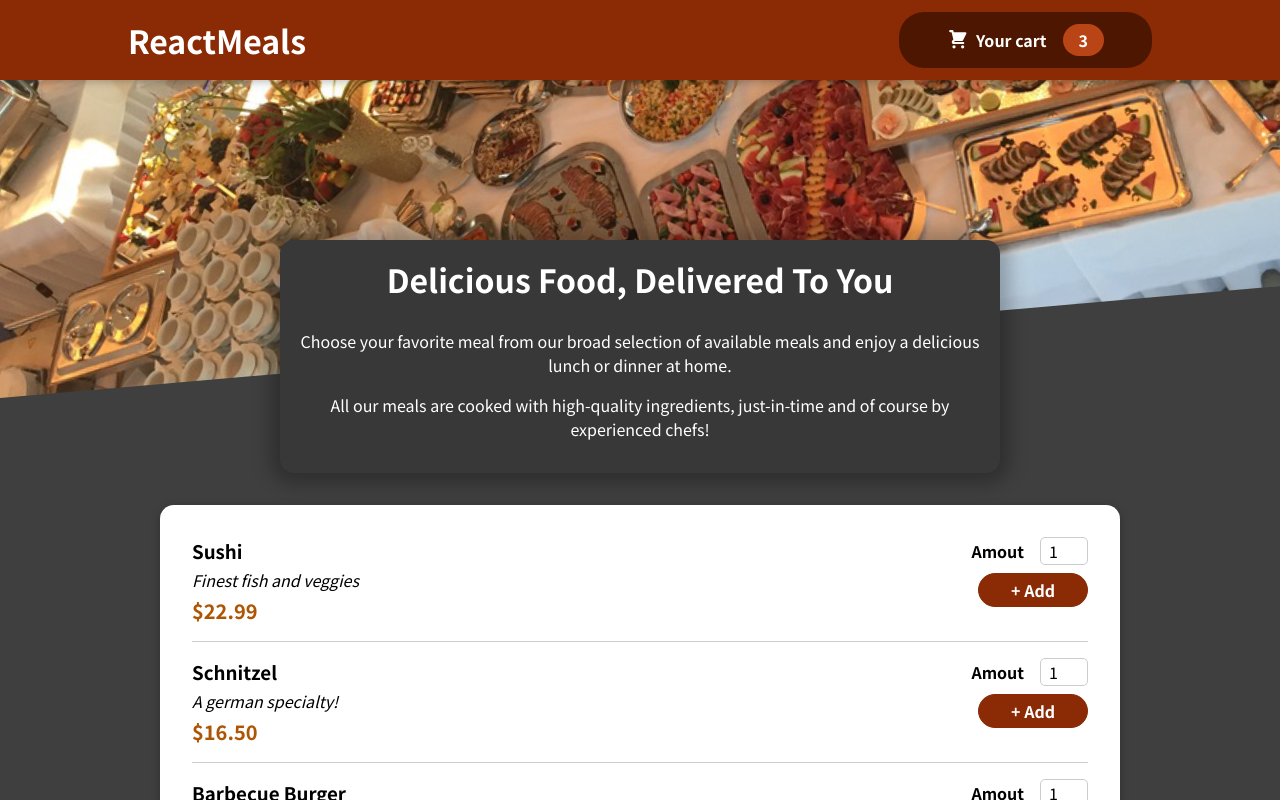
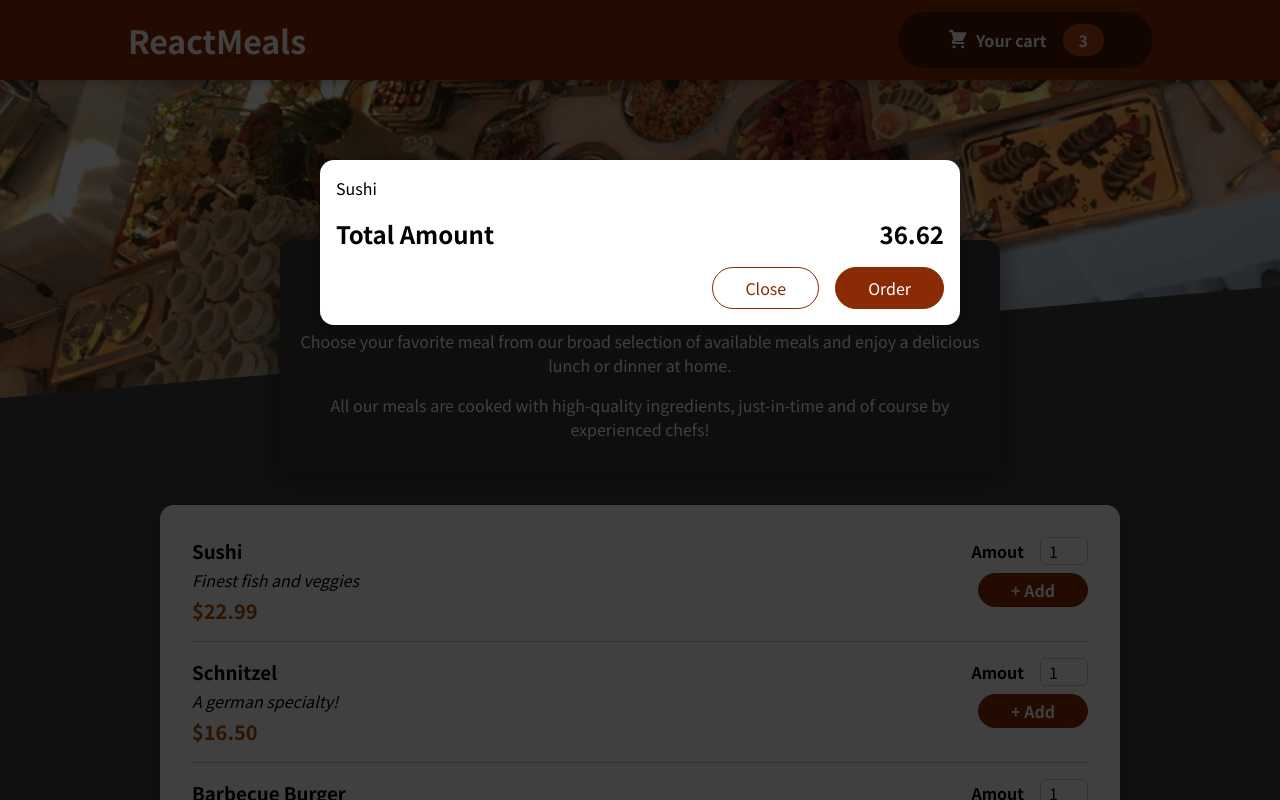
Before and after one commit to b3rking/food-app, a React (Create React App) app: page / in a window 1280 px wide. Shown: the top 800 px of the page. Built offline with nearby package versions, Linux system fonts and the light colour scheme.

Commit message:
feat: add modal component

```diff
--- a/public/index.html
+++ b/public/index.html
@@ -28,6 +28,7 @@
   </head>
   <body>
     <noscript>You need to enable JavaScript to run this app.</noscript>
+    <div id="overlays"></div>
     <div id="root"></div>
     <!--
       This HTML file is a template.
--- a/src/App.js
+++ b/src/App.js
@@ -1,11 +1,13 @@
 import Header from './components/Layout/Header'
 import React from 'react'
 import Meals from './components/Meals/Meals';
+import Cart from './components/Cart/Cart';
 
 function App() {
     return (
         <React.Fragment>
             <Header />
+            <Cart />
             <main>
                 <Meals />
             </main>
--- a/src/components/Cart/Cart.js
+++ b/src/components/Cart/Cart.js
@@ -1,5 +1,6 @@
 import React from "react";
 import classes from "./Cart.module.css";
+import Modal from "../UI/Modal";
 
 const Cart = (props) => {
     const cartItems = (
@@ -12,7 +13,7 @@
         </ul>
     );
     return (
-        <div>
+        <Modal>
             {cartItems}
             <div className={classes.total}>
                 <span>Total Amount</span>
@@ -22,7 +23,7 @@
                 <button className={classes["button--alt"]}>Close</button>
                 <button className={classes.button}>Order</button>
             </div>
-        </div>
+        </Modal>
     );
 };
 
--- /dev/null
+++ b/src/components/UI/Modal.js
@@ -0,0 +1,31 @@
+import React from "react";
+import classes from "./Modal.module.css";
+import ReactDOM from "react-dom";
+
+const Backdrop = (props) => {
+    return <div className={classes.backdrop}></div>;
+};
+
+const ModalOverlay = (props) => {
+    return (
+        <div className={classes.modal}>
+            <div className={classes.content}>{props.children}</div>
+        </div>
+    );
+};
+
+const portalElement = document.getElementById("overlays");
+
+const Modal = (props) => {
+    return (
+        <React.Fragment>
+            {ReactDOM.createPortal(<Backdrop />, portalElement)}
+            {ReactDOM.createPortal(
+                <ModalOverlay>{props.children}</ModalOverlay>,
+                portalElement
+            )}
+        </React.Fragment>
+    );
+};
+
+export default Modal;
--- /dev/null
+++ b/src/components/UI/Modal.module.css
@@ -0,0 +1,40 @@
+.backdrop {
+    position: fixed;
+    top: 0;
+    left: 0;
+    width: 100%;
+    height: 100vh;
+    z-index: 20;
+    background-color: rgba(0, 0, 0, 0.75);
+}
+
+.modal {
+    position: fixed;
+    top: 20vh;
+    left: 5%;
+    width: 90%;
+    background-color: white;
+    padding: 1rem;
+    border-radius: 14px;
+    box-shadow: 0 2px 8px rgba(0, 0, 0, 0.25);
+    z-index: 30;
+    animation: slide-down 300ms ease-out forwards;
+}
+
+@media (min-width: 768px) {
+    .modal {
+        width: 40rem;
+        left: calc(50% - 20rem);
+    }
+}
+
+@keyframes slide-down {
+    from {
+        opacity: 0;
+        transform: translateY(-3rem);
+    }
+    to {
+        opacity: 1;
+        transform: translateY(0);
+    }
+}
```
Also changed, not shown: 1 other file (tests, documents, lock files or other folders).
